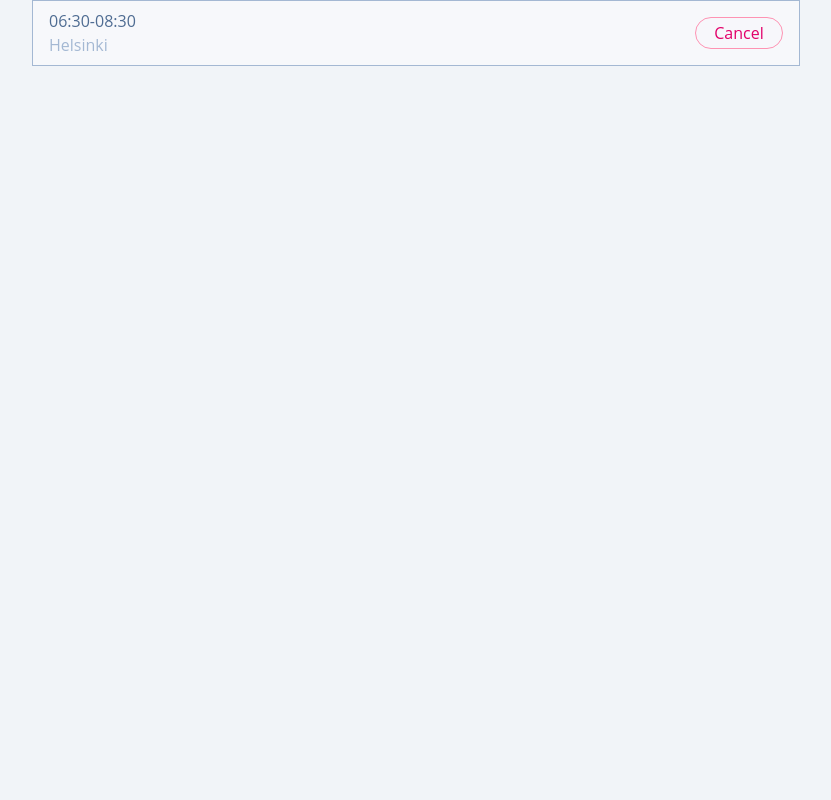
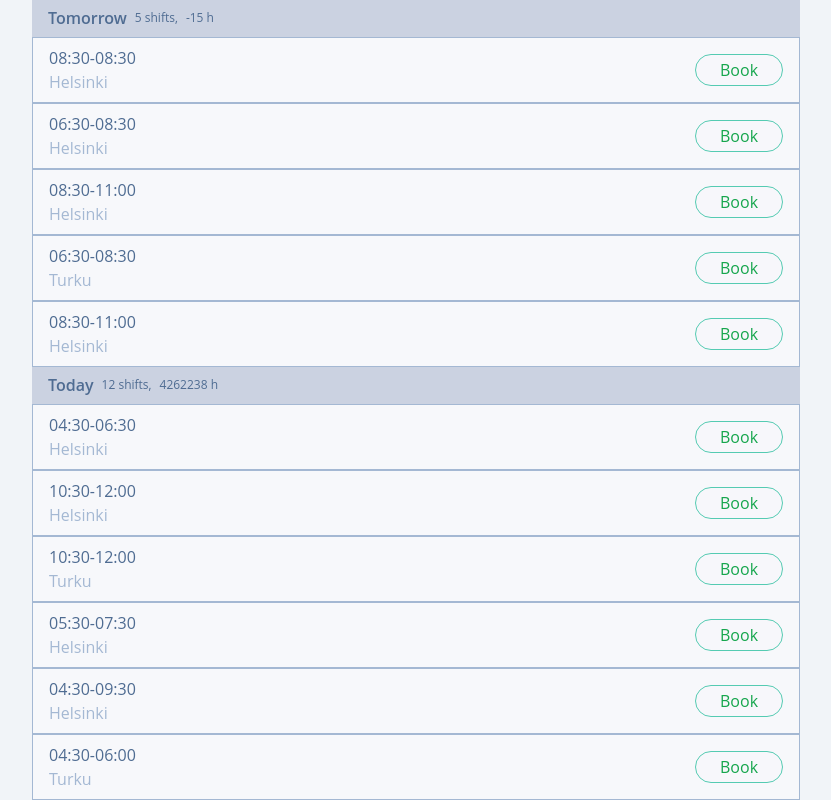
Before and after one commit to MaNaSDeo/bookee-assignment, a React (Vite) app: page / in a window 1280 px wide. Shown: the top 800 px of the page, without its empty margins (224-1055 px from the left). Built offline with nearby package versions, Linux system fonts and the light colour scheme.

Commit message:
My shift

```diff
--- a/src/App.jsx
+++ b/src/App.jsx
@@ -1,12 +1,25 @@
 import data from "./components/api/api.json";
 import "./App.css";
-import Box from "./components/Box";
+// import Box from "./components/Box";
+import MyShift from "./components/MyShift";
+
 function App() {
   const shiftData = data;
-  console.log(shiftData);
+  // console.log(shiftData);
+  // const data = [
+  //   {
+  //     id: "55d336a5-7c70-4ad9-8fc3-e97724085d09",
+  //     booked: true,
+  //     area: "Helsinki",
+  //     startTime: 1704868200000,
+  //     endTime: 1704875400000,
+  //   },
+  // ];
+
   return (
     <div className="booking-page">
-      <Box />
+      <MyShift shiftData={shiftData} />
+      {/*  */}
     </div>
   );
 }
--- a/src/components/Box/index.jsx
+++ b/src/components/Box/index.jsx
@@ -1,28 +1,20 @@
 import "./Box.css";
 import moment from "moment";
 
-function Box() {
-  const data = {
-    id: "55d336a5-7c70-4ad9-8fc3-e97724085d09",
-    booked: true,
-    area: "Helsinki",
-    startTime: 1704868200000,
-    endTime: 1704875400000,
-  };
-
-  const startTime = moment(data.startTime).format("HH:mm");
-  const endTime = moment(data.endTime).format("HH:mm");
+function Box({ startTime, endTime, bookedStatus, area }) {
+  const startingTime = moment(startTime).format("HH:mm");
+  const endingTime = moment(endTime).format("HH:mm");
 
   return (
     <div className="box">
       <div className="time-place-details">
         <p className="time-details">
-          {startTime}-{endTime}
+          {startingTime}-{endingTime}
         </p>
-        <p className="place-details">{data.area}</p>
+        <p className="place-details">{area}</p>
       </div>
       <div className="booking-details">
-        {data.booked ? (
+        {bookedStatus ? (
           <button className="btn cancel-btn">Cancel</button>
         ) : (
           <button className="btn book-btn">Book</button>
--- a/src/components/MyShift/index.jsx
+++ b/src/components/MyShift/index.jsx
@@ -0,0 +1,33 @@
+import moment from "moment";
+import ShiftByDay from "../ShiftByDay";
+
+function MyShift({ shiftData }) {
+  const midNightTimeStamp = Number(moment().startOf("day").format("x")); //Timestamp of today's midnight.
+
+  // Group the objects by date
+  const groupedByDate = shiftData
+    .filter((item) => item.startTime >= midNightTimeStamp)
+    .reduce((acc, obj) => {
+      const date = moment(obj.startTime).format("MMMM D");
+      if (!acc[date]) acc[date] = [];
+      acc[date].push(obj);
+      return acc;
+    }, {});
+
+  return (
+    <div>
+      {groupedByDate &&
+        Object.keys(groupedByDate).map((key) => {
+          return (
+            <ShiftByDay
+              key={groupedByDate[key]}
+              date={key}
+              dayShiftData={groupedByDate[key]}
+            />
+          );
+        })}
+    </div>
+  );
+}
+
+export default MyShift;
--- /dev/null
+++ b/src/components/ShiftByDay/ShiftByDay.css
@@ -0,0 +1,18 @@
+.heading-day {
+  display: flex;
+  justify-content: flex-start;
+  align-items: center;
+  padding: 0.4rem 1rem;
+  background-color: #cbd2e1;
+}
+.heading-day span {
+  margin-right: 0.5rem;
+  font-size: 0.75rem;
+  color: #4f6c92;
+}
+.heading-date {
+  font-size: 16px;
+  font-weight: 600;
+  color: #4f6c92;
+  margin-right: 0.5rem;
+}
--- /dev/null
+++ b/src/components/ShiftByDay/index.jsx
@@ -0,0 +1,66 @@
+import moment from "moment";
+import Box from "../Box";
+import "./ShiftByDay.css";
+
+function ShiftByDay({ date, dayShiftData }) {
+  const today = new Date().toLocaleDateString("en-US", {
+    month: "long",
+    day: "numeric",
+  });
+  const tomorrow = moment().add(1, "days").format("MMMM D"); // get tomorrow's date in month name and date format
+
+  let headingDate;
+  if (date === today) {
+    headingDate = "Today";
+  } else if (date === tomorrow) {
+    headingDate = "Tomorrow";
+  } else {
+    headingDate = date;
+  }
+
+  const noOfShifts = dayShiftData && dayShiftData.length;
+
+  const shiftDuration =
+    dayShiftData &&
+    dayShiftData.reduce((acc, cv) => {
+      let duration = 0;
+      if (cv.endTime && cv.startTime) {
+        duration = Number(cv.endTime) - Number(cv.startTime);
+      }
+      return duration + acc; // return the accumulated value
+    }, 0);
+
+  const shiftDurationHR = Math.floor(shiftDuration / 3.6e6);
+
+  const shiftDurationMM = Math.floor(
+    (shiftDuration - shiftDurationHR * 3.6e6) / 6e4
+  );
+
+  return (
+    <div>
+      {headingDate && (
+        <div className="heading-day">
+          <p className="heading-date">{headingDate}</p>
+          <span>
+            {noOfShifts} {noOfShifts === 1 ? "shift" : "shifts"},
+          </span>
+          <span>
+            {shiftDurationHR} h {shiftDurationMM ? `${shiftDurationMM} m` : ""}
+          </span>
+        </div>
+      )}
+      {dayShiftData &&
+        dayShiftData.map((element) => (
+          <Box
+            key={element.id}
+            startTime={element.startTime}
+            endTime={element.endTime}
+            bookedStatus={element.booked}
+            area={element.area}
+          />
+        ))}
+    </div>
+  );
+}
+
+export default ShiftByDay;
--- a/src/components/api/api.json
+++ b/src/components/api/api.json
@@ -3,7 +3,7 @@
     "id": "55d336a5-7c70-4ad9-8fc3-e97724085d09",
     "booked": false,
     "area": "Helsinki",
-    "startTime": 1704868200000,
+    "startTime": 1704961800000,
     "endTime": 1704875400000
   },
   {
@@ -52,8 +52,8 @@
     "id": "8283c4b1-606f-4a50-90d8-b3c18c937093",
     "booked": false,
     "area": "Turku",
-    "startTime": 1704864600000,
-    "endTime": 1704871800000
+    "startTime": 1705060800000,
+    "endTime": 1705068000000
   },
   {
     "id": "d80e27f6-9868-43ff-9b63-7312cb8a6a1f",
@@ -95,7 +95,7 @@
     "booked": false,
     "area": "Tampere",
     "startTime": 1704875400000,
-    "endTime": 1704884400000
+    "endTime": 17048844000001
   },
   {
     "id": "bbeb11c0-5b36-4900-b06f-3a237afbcc4a",
--- a/src/components/shift/shift-context.js
+++ b/src/components/shift/shift-context.js
@@ -6,7 +6,7 @@ export const ShiftContext = createContext({});
 export default function ShiftContextProvider() {
   const [shiftData, setShiftData] = useState([]);
   const api_URL = "http://127.0.0.1:8080/shifts";
-  console.log(shiftData);
+  // console.log(shiftData);
 
   function handleApi(api_URL) {
     const response = axios.get(api_URL);
```
